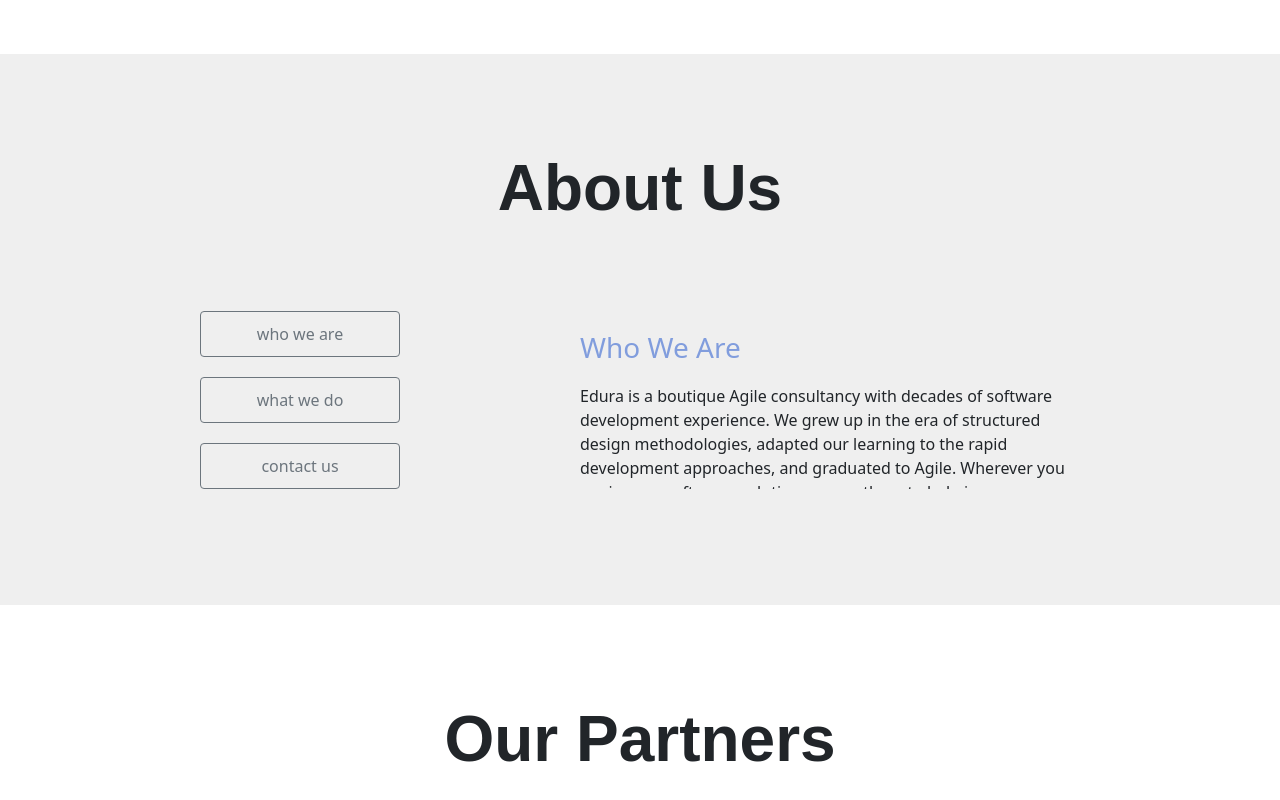
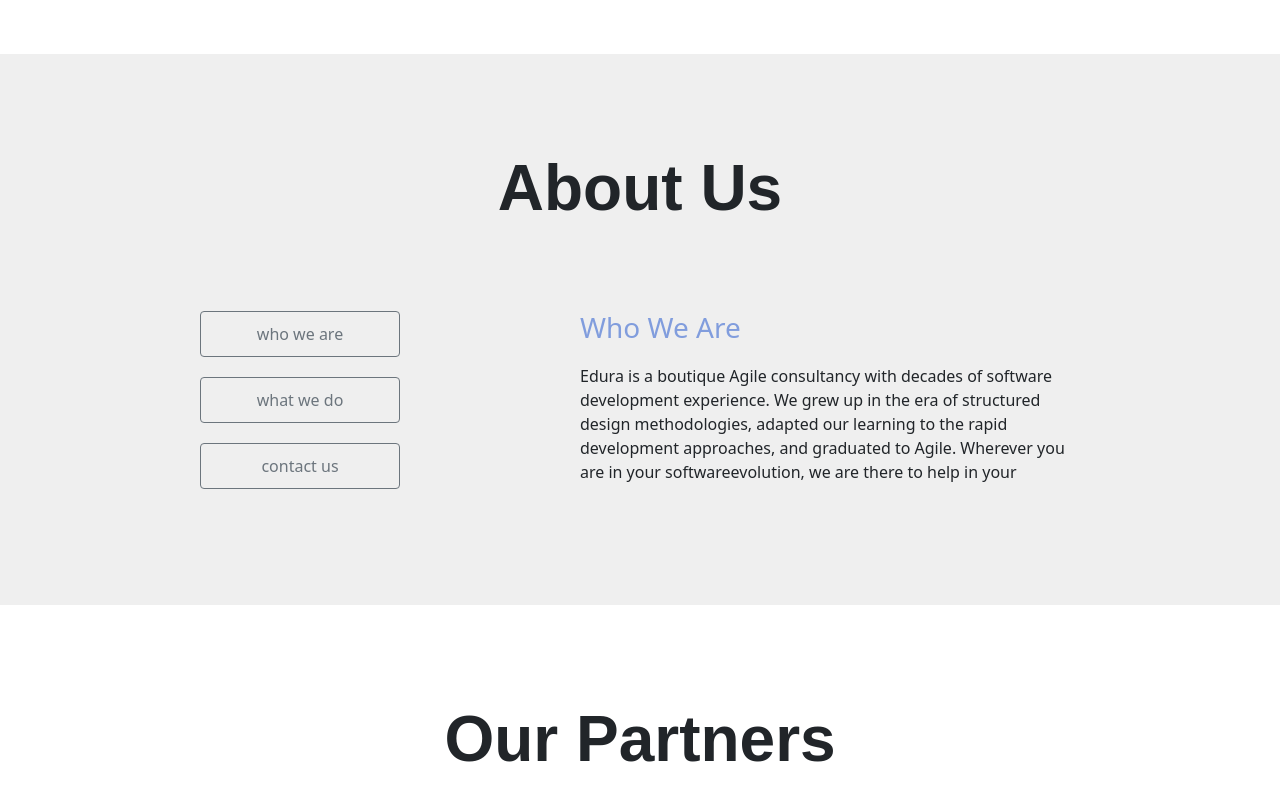
Before and after one commit to otkinsey/edura, a React (Create React App) app: page / in a window 1280 px wide. Shown: the part 1450-2250 px from the top of the page. Built offline with nearby package versions, Linux system fonts and the light colour scheme.

Commit message:
updated about us secton so the entire text is displayed for each slide

```diff
--- a/src/App.css
+++ b/src/App.css
@@ -19,6 +19,9 @@
 }
 .about_us button:nth-child(2) {
   margin: 20px 0px;
+}
+.about_us_slider h2 {
+  padding-top: 0;
 }
 button.btn.btn-primary,
 .button.btn.btn-primary {
@@ -222,6 +225,9 @@
   left: 0;
   opacity: 0.55;
 }
+section#slider ul {
+  list-style-type: disc;
+}
 section#footer {
   background: lightgray;
   flex-wrap: nowrap;
```
